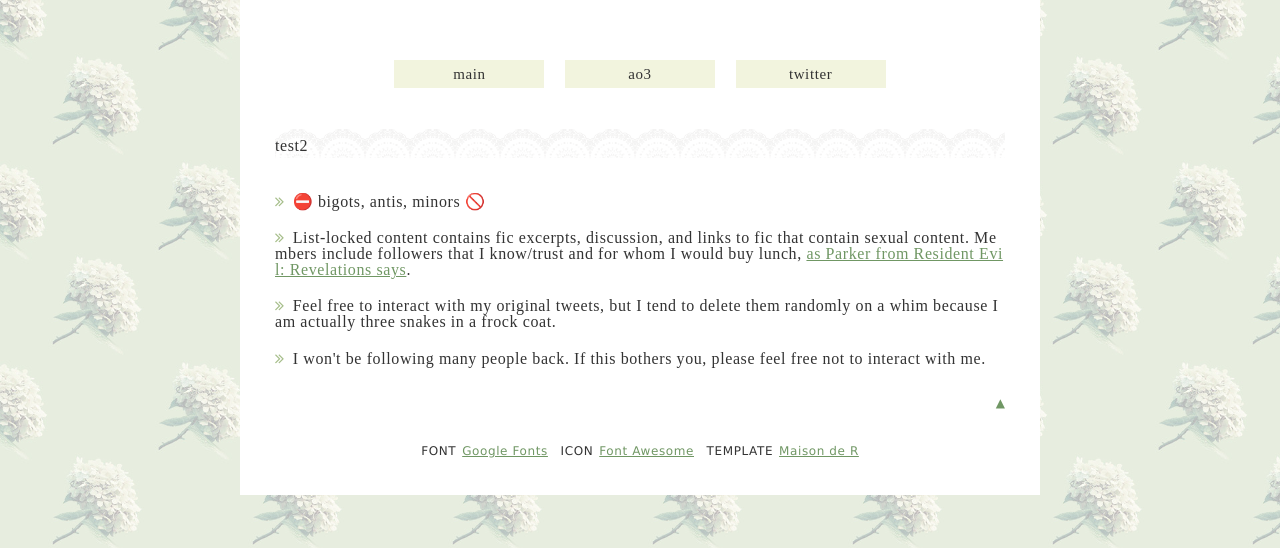
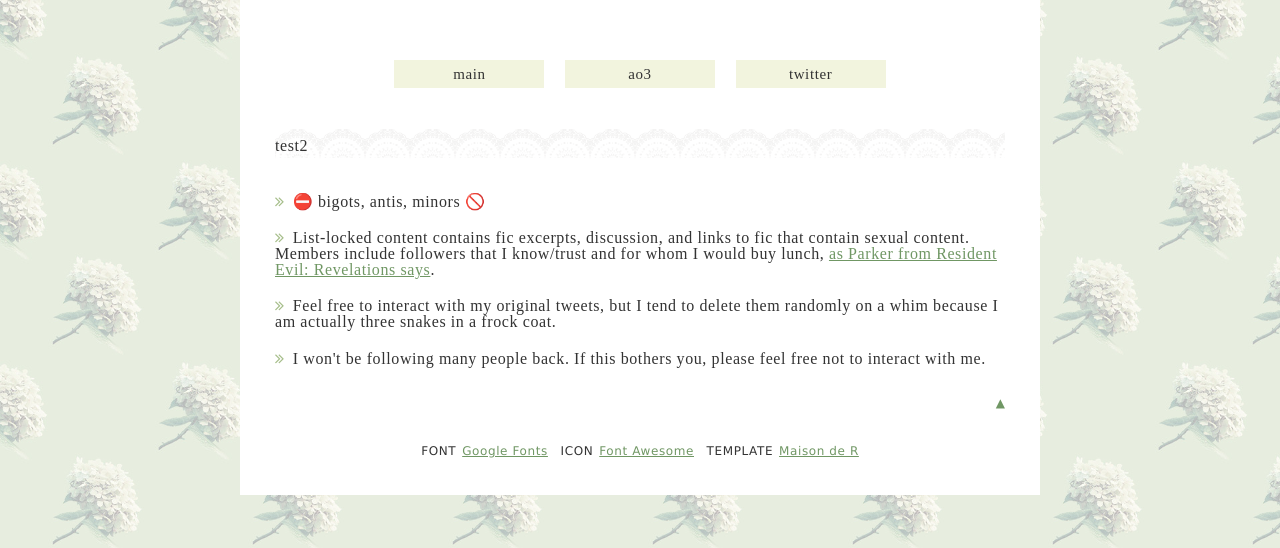
Before and after one commit to foxjarring/foxjarring.github.io, a PHP site: page /byf.html in a window 1280 px wide. Shown: the top 548 px of the page. Run offline with PHP 8.4, Linux system fonts and the light colour scheme; some web fonts are replaced.

Commit message:
Update style.css

```diff
--- a/byf/style.css
+++ b/byf/style.css
@@ -66,7 +66,7 @@ http://opensource.org/licenses/mit-license.php
     -webkit-appearance: none;
     -moz-appearance: none;
     /*単語の途中でも必ず改行される*/
-    word-break: break-all;
+    word-break: break-word;
 }
 
 html {}
@@ -83,7 +83,6 @@ body {
     -moz-text-size-adjust: 100%;
     -ms-text-size-adjust: 100%;
     text-size-adjust: 100%;
-    word-wrap: break-word;
 }
 
 a {
@@ -272,7 +271,6 @@ h1,
 h2 {
     font-family: 'Lustria', serif;
     font-weight: normal;
-    word-wrap: break-word;
 }
 
 nav {
```
